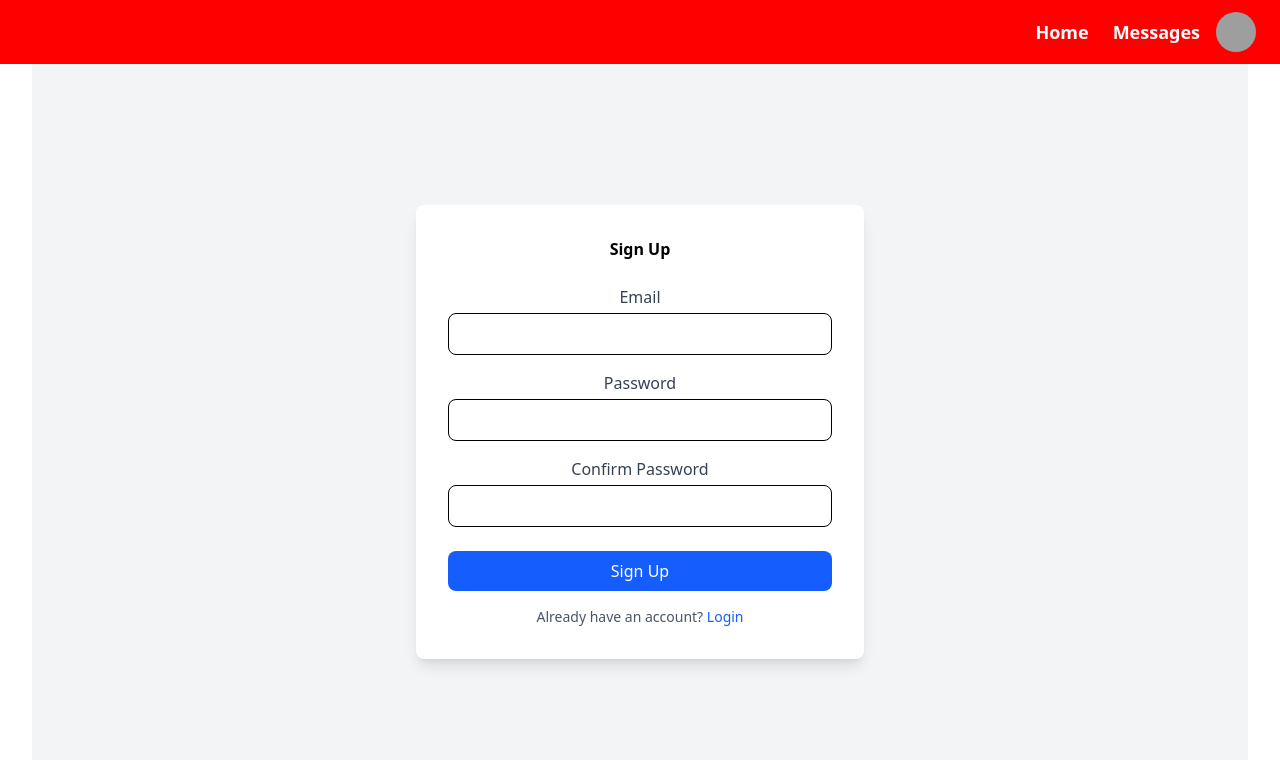
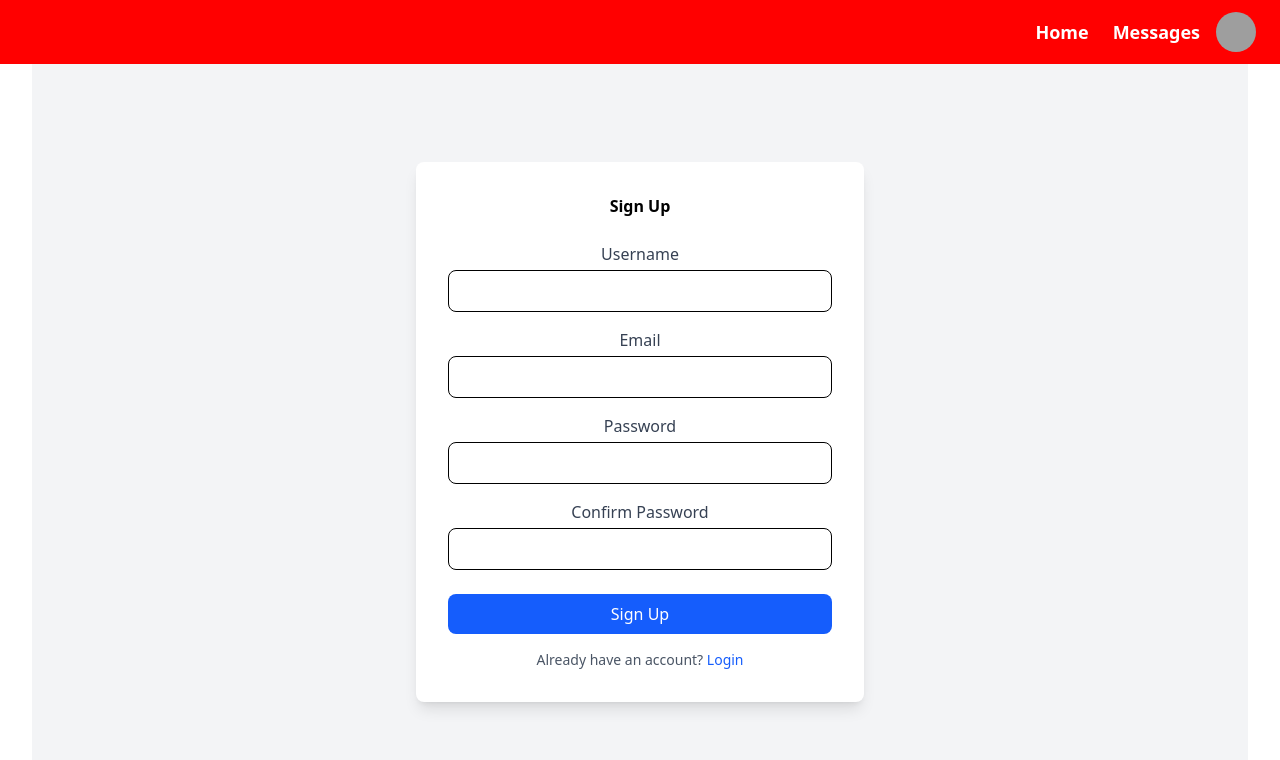
Before and after one commit to wpierce19/Message-Application-Frontend, a React (Vite) app: page /register in a window 1280 px wide. Shown: the top 760 px of the page. Built offline with nearby package versions, Linux system fonts and the light colour scheme; grey boxes are pictures that could not be loaded.

Commit message:
show username in profile page

```diff
--- a/src/components/Profile.jsx
+++ b/src/components/Profile.jsx
@@ -34,7 +34,6 @@
 
   const handleAvatarUpload = async (e) => {
     const file = e.target.files[0];
-  console.log("Selected file:", file); //debug
     if (!file) return;
 
     try {
@@ -82,6 +81,7 @@
         </>
       ) : (
         <>
+          <p className="mt-2 text-xl font-semibold text-gray-800">@{user.username}</p>
           <p className="mt-2 text-gray-700">{user.bio}</p>
           <p className="mt-2 text-gray-600">
             Interests: {user.interests.join(", ")}
--- a/src/components/UserSignUp.jsx
+++ b/src/components/UserSignUp.jsx
@@ -5,6 +5,7 @@
 const Signup = ({setUser, setToken}) => {
     const [isSubmitting, setIsSubmitting] = useState(false);
     const [signupData, setSignupData] = useState({
+        username: "",
         email: "",
         password: "",
         confirmPassword: "",
@@ -27,6 +28,7 @@
                 method: "POST",
                 headers: {"Content-Type": "application/json"},
                 body: JSON.stringify({
+                    username: signupData.username,
                     email: signupData.email,
                     password: signupData.password,
                 }),
@@ -74,6 +76,21 @@
                 <h2 className="text-2x1 font-bold text-center mb-6">Sign Up</h2>
 
                 <form onSubmit={handleSignup}>
+                    <div className="mb-4">
+                        <label className="block text-gray-700 mb-1" htmlFor="username">
+                            Username
+                        </label>
+                        <input
+                            type="text"
+                            id="username"
+                            value={signupData.username}
+                            onChange={(e) =>
+                            setSignupData({ ...signupData, username: e.target.value })
+                            }
+                            className="w-full px-4 py-2 border rounded-lg focus:outline-none focus:ring-2 focus:ring-blue-500"
+                            required
+                        />
+                    </div>
                     <div className="mb-4">
                         <label className="block text-gray-700 mb-1" htmlFor="email">
                             Email
```
Lines whose indentation alone changed are shown as unchanged.
